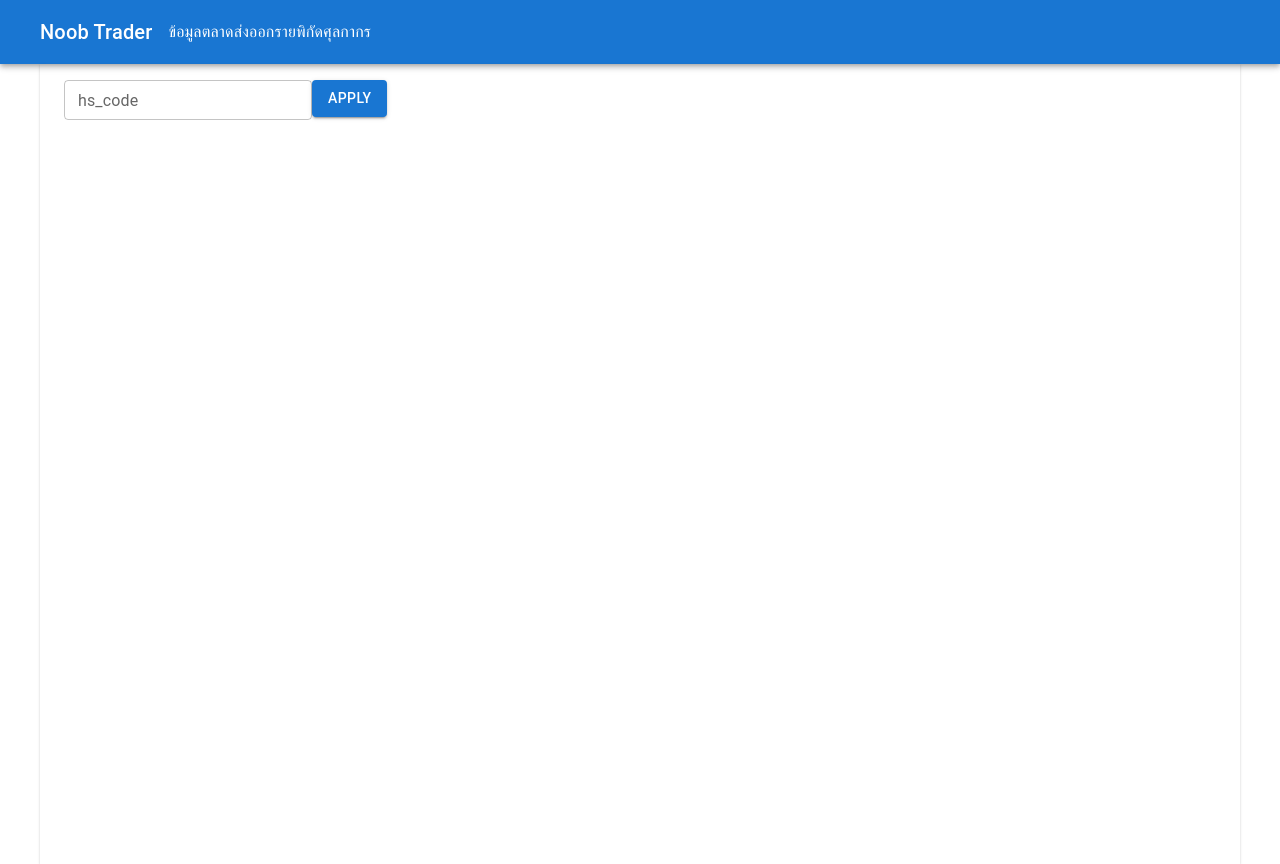
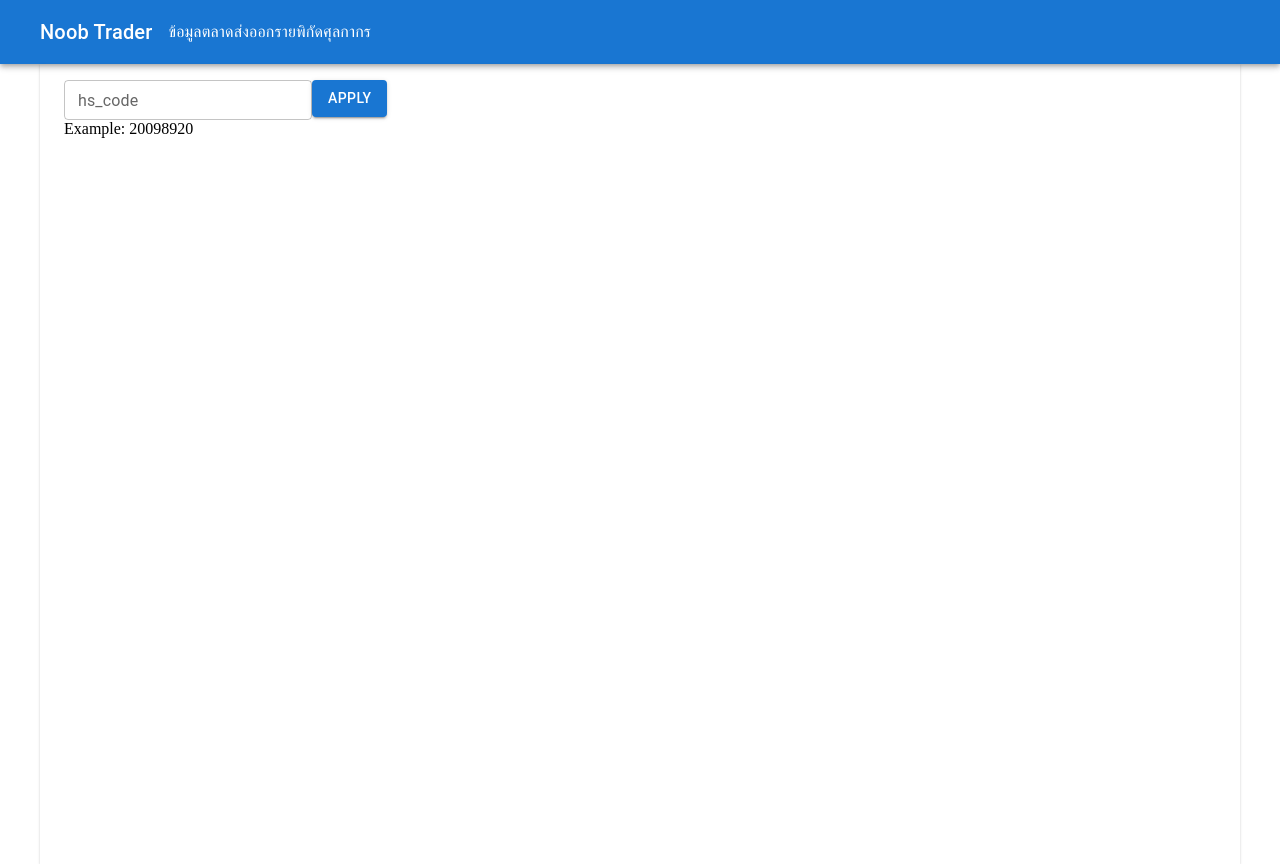
Before and after one commit to supayut/noob-trade-frontend, a Next.js app: page /export-harmonize-countries in a window 1280 px wide. Built offline with nearby package versions, Linux system fonts and the light colour scheme.

Commit message:
Add some text

```diff
--- a/app/export-harmonize-countries/page.tsx
+++ b/app/export-harmonize-countries/page.tsx
@@ -100,12 +100,6 @@ export default function Page() {
     setSelectCountry(country)
     setChartData(undefined)
 
-    // const data1 = await getData(hsCode,1, new Date().getFullYear())
-    // console.log(data1[0].country_name_en === country)
-    // let temp1 = data1.find((item) => item.country_name_en === country ) as ExportHarmonizeCountriesResponse
-    // const data2 = await getData(hsCode,1, new Date().getFullYear()-1)
-    // let temp2 = data2.find((item) => item.country_name_en === country ) as ExportHarmonizeCountriesResponse
-
     // find index of country
     const CountryIndex = year1[0].findIndex((item) => item.country_name_en === country)
     const isNotInYear2 = year2[0].findIndex((item) => item.country_name_en === country) === -1
@@ -183,6 +177,7 @@ export default function Page() {
     <div>
       <TextField id="hs-code" label="hs_code" variant="outlined" size="small" onBlur={handleOnblur}/>
       <Button variant="contained" size="medium" onClick={() => handleOnClick()}>Apply</Button>
+      <p>Example: 20098920</p>
       <Box
         sx={{ width: '100%', height: 400, maxWidth: 360, bgcolor: 'background.paper' }}
       >
```
